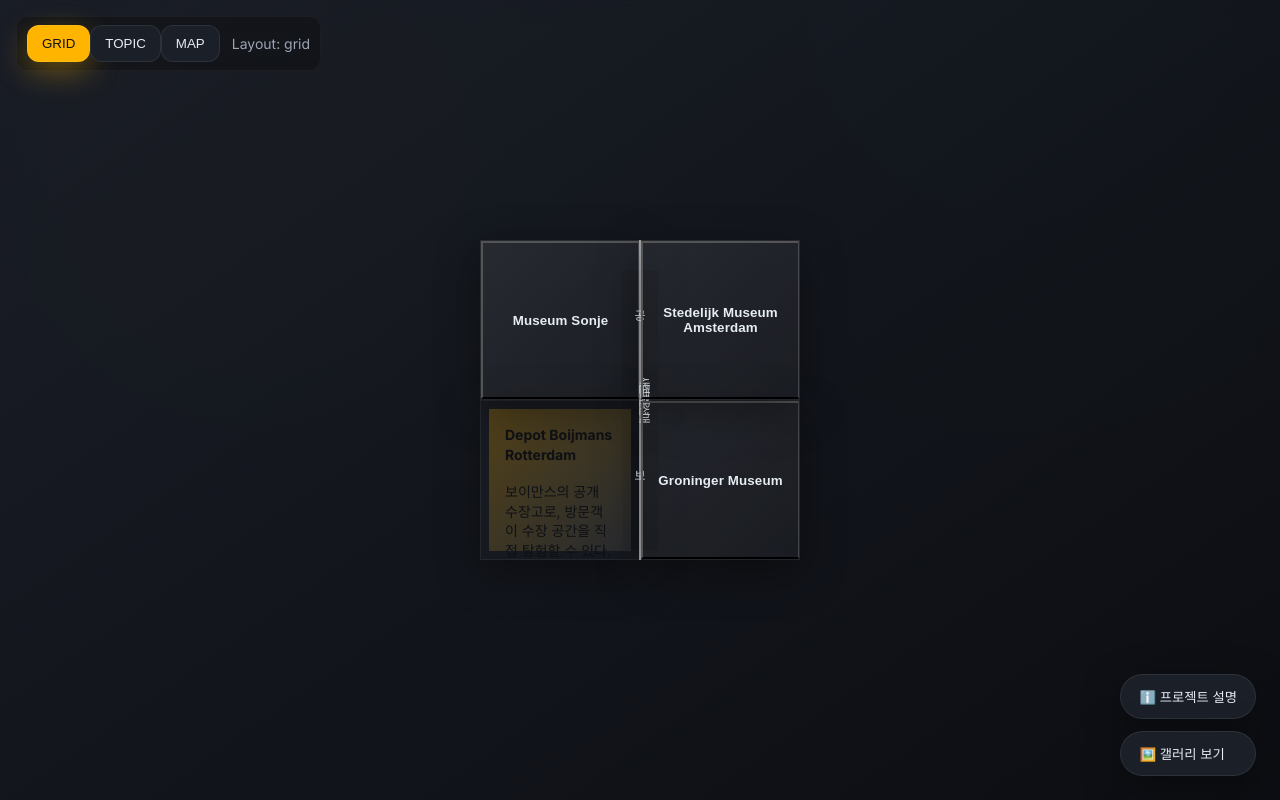
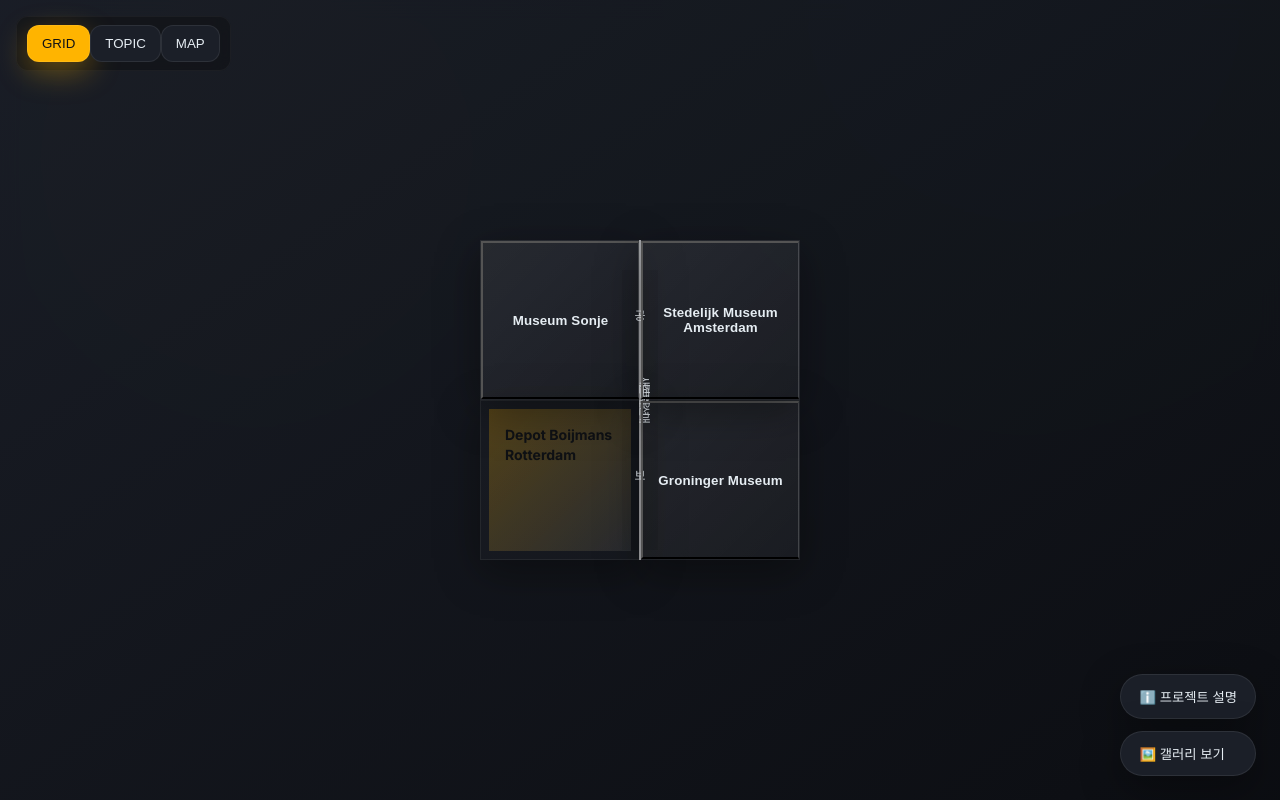
Before and after one commit to bagaebin/museums-in-netherlands, a Next.js app: page / in a window 1280 px wide. Both pictures are taken after a click on the button "Depot Boijmans Rotterdam". Built offline with nearby package versions, Linux system fonts and the light colour scheme.

Commit message:
Adjust locker interactions

```diff
--- a/app/globals.css
+++ b/app/globals.css
@@ -128,10 +128,6 @@
   border: 1px solid rgba(255, 255, 255, 0.06);
   box-shadow: 0 12px 40px rgba(0, 0, 0, 0.35);
   overflow: hidden;
-}
-
-.locker-tile.expanded {
-  overflow: visible;
 }
 
 .locker-surface {
--- a/app/page.tsx
+++ b/app/page.tsx
@@ -95,7 +95,6 @@
     <main className="main-shell">
       <header className="controls">
         <LayoutToggle value={layout} onChange={setLayout} />
-        <span style={{ color: 'var(--muted)', fontSize: 14 }}>Layout: {layout}</span>
       </header>
       <div className="atlas-stage" ref={stageRef}>
         <RelationsLayer museums={museums} positions={positions} stage={stageSize} layout={layout} />
--- a/components/Locker.tsx
+++ b/components/Locker.tsx
@@ -3,8 +3,6 @@
 import { motion, Variants } from 'framer-motion';
 import { Museum, Position } from '../lib/types';
 import { useEffect, useMemo, useRef, useState } from 'react';
-
-const HOVER_EXPAND_DELAY = 1500;
 
 const doorVariants: Variants = {
   open: {
@@ -108,96 +106,38 @@
     return clipStyle === 'circle' ? detailBgCircleVariants : detailBgRectVariants;
   }, [clipStyle]);
 
-  const [isHovered, setIsHovered] = useState(false);
-  const [isHeld, setIsHeld] = useState(false);
+  const [isExpanded, setIsExpanded] = useState(false);
   const [isDragging, setIsDragging] = useState(false);
-  const hoverStart = useRef<number | null>(null);
-  const hoverTimer = useRef<NodeJS.Timeout | null>(null);
-  const hoverIntentId = useRef(0);
   const dragOrigin = useRef<Position | null>(null);
   const suppressClick = useRef(false);
 
-  const clearHoverTimer = () => {
-    if (hoverTimer.current) {
-      clearTimeout(hoverTimer.current);
-      hoverTimer.current = null;
-    }
-  };
-
-  const scheduleHoverExpand = () => {
-    clearHoverTimer();
-
-    const intentId = ++hoverIntentId.current;
-    hoverStart.current = Date.now();
-
-    hoverTimer.current = setTimeout(() => {
-      const dwell = hoverStart.current ? Date.now() - hoverStart.current : 0;
-      const stillValid =
-        intentId === hoverIntentId.current && isActive && isHovered && !isDragging && dwell >= HOVER_EXPAND_DELAY;
-
-      if (!stillValid) return;
-
-      setIsHeld(true);
-      onExpand?.();
-    }, HOVER_EXPAND_DELAY);
-  };
-
-  useEffect(() => () => clearHoverTimer(), []);
-
-  useEffect(() => {
-    clearHoverTimer();
-
-    if (isActive && isHovered && !isDragging && !isHeld) {
-      scheduleHoverExpand();
-      return;
-    }
-
-    if (!isActive || isDragging || !isHovered) {
-      hoverStart.current = null;
-      hoverIntentId.current++;
-
-      if (isHeld) {
-        setIsHeld(false);
-      }
-    }
-  }, [isActive, isHovered, isDragging, isHeld]);
-
   useEffect(() => {
     if (!isActive) {
-      setIsHeld(false);
-      clearHoverTimer();
-      hoverStart.current = null;
-      hoverIntentId.current++;
+      setIsExpanded(false);
     }
   }, [isActive]);
 
-  const isOpen = isActive || isHeld;
-  const radius = isHeld ? expansionRadius : 700;
+  const isOpen = isActive || isExpanded;
+  const radius = isExpanded ? expansionRadius : 700;
+
+  const handleExpand = () => {
+    if (isDragging || suppressClick.current || !isActive) return;
+    setIsExpanded(true);
+    onExpand?.();
+  };
 
   return (
     <motion.div
       id={`locker-${museum.id}`}
-      className={`locker-tile${isHeld ? ' expanded' : ''}`}
-      style={{ zIndex: isHeld ? 5 : undefined }}
+      className={`locker-tile${isExpanded ? ' expanded' : ''}`}
+      style={{ zIndex: isExpanded ? 5 : undefined }}
       initial={{ x: position.x, y: position.y }}
       animate={{ x: position.x, y: position.y }}
       drag
       dragMomentum={false}
-      onPointerEnter={() => {
-        if (isDragging) return;
-        setIsHovered(true);
-      }}
-      onPointerLeave={() => {
-        setIsHovered(false);
-        clearHoverTimer();
-        hoverStart.current = null;
-        hoverIntentId.current++;
-      }}
       onDragStart={() => {
-        clearHoverTimer();
         setIsDragging(true);
-        setIsHovered(false);
-        setIsHeld(false);
+        setIsExpanded(false);
         dragOrigin.current = position;
         suppressClick.current = true;
       }}
@@ -218,20 +158,18 @@
         setTimeout(() => {
           suppressClick.current = false;
         }, 120);
-        setIsHovered(false);
-        hoverStart.current = null;
-        hoverIntentId.current++;
         onDrag?.({ x: nextX, y: nextY });
       }}
     >
       {highlight && <div className="highlight-ring" aria-hidden />}
       <motion.div
-        className={`detail-bg${isHeld ? ' expanded' : ''}`}
+        className={`detail-bg${isExpanded ? ' expanded' : ''}`}
         variants={variants}
         animate={isOpen ? 'open' : 'closed'}
         initial="closed"
         custom={radius}
         aria-hidden
+        style={{ visibility: isOpen ? 'visible' : 'hidden' }}
       />
       <motion.button
         className="locker-surface"
@@ -239,24 +177,11 @@
         animate={isOpen ? 'open' : 'closed'}
         initial="closed"
         style={{ transformOrigin: 'left center' }}
-        onPointerEnter={() => {
-          if (isDragging) return;
-          setIsHovered(true);
-        }}
-        onPointerLeave={() => {
-          setIsHovered(false);
-          clearHoverTimer();
-          hoverStart.current = null;
-          hoverIntentId.current++;
-        }}
         onClick={() => {
           if (isDragging || suppressClick.current) {
             return;
           }
-          setIsHeld(false);
-          clearHoverTimer();
-          hoverStart.current = null;
-          hoverIntentId.current++;
+          setIsExpanded(false);
           onOpen();
         }}
       >
@@ -268,12 +193,9 @@
         animate={isOpen ? 'open' : 'closed'}
         initial="closed"
         style={{ pointerEvents: isOpen ? 'auto' : 'none' }}
+        onClick={handleExpand}
       >
         <h4>{museum.name}</h4>
-        <p>{museum.detail.description}</p>
-        <a href={museum.detail.url} target="_blank" rel="noreferrer">
-          사이트 바로가기 ↗
-        </a>
       </motion.div>
     </motion.div>
   );
```
